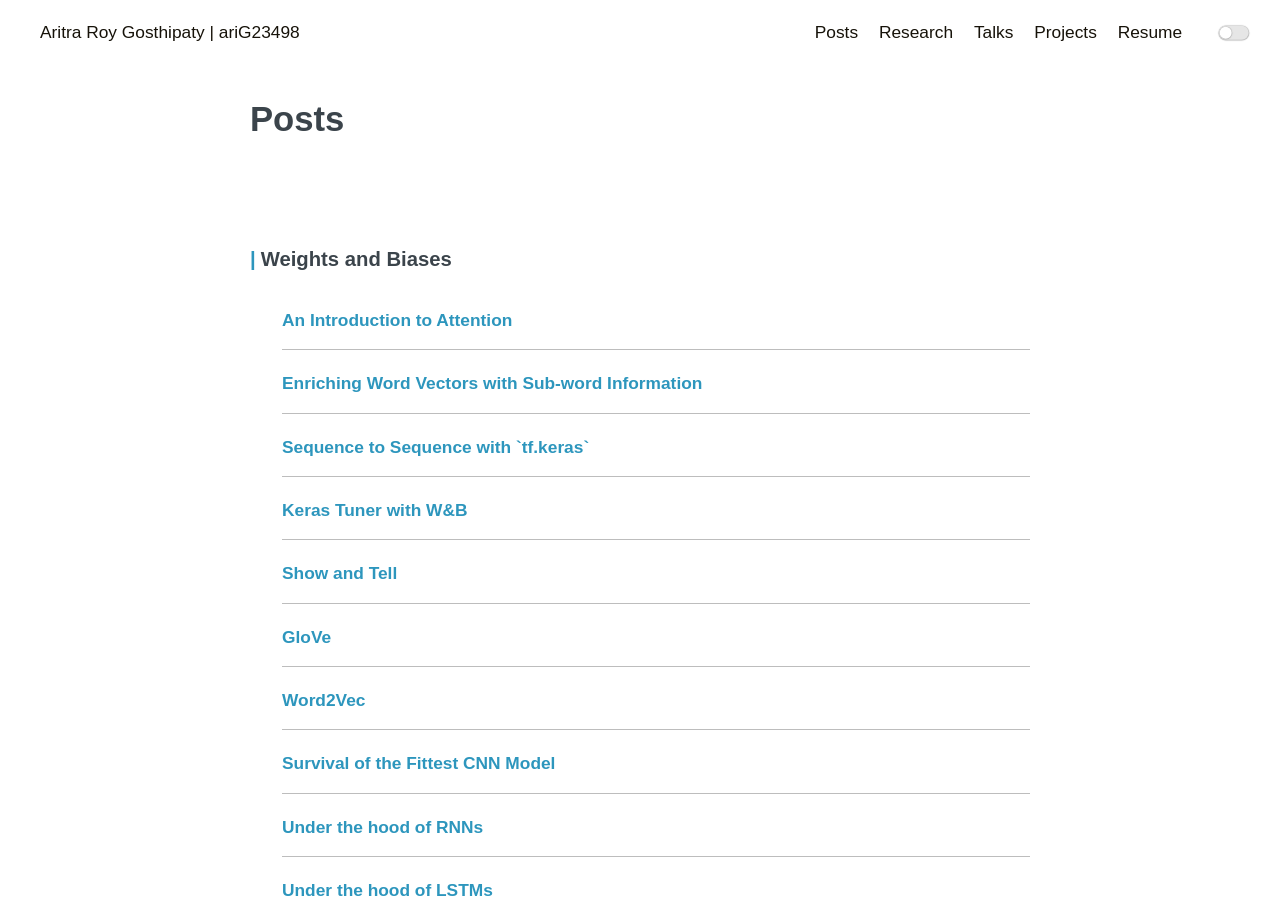
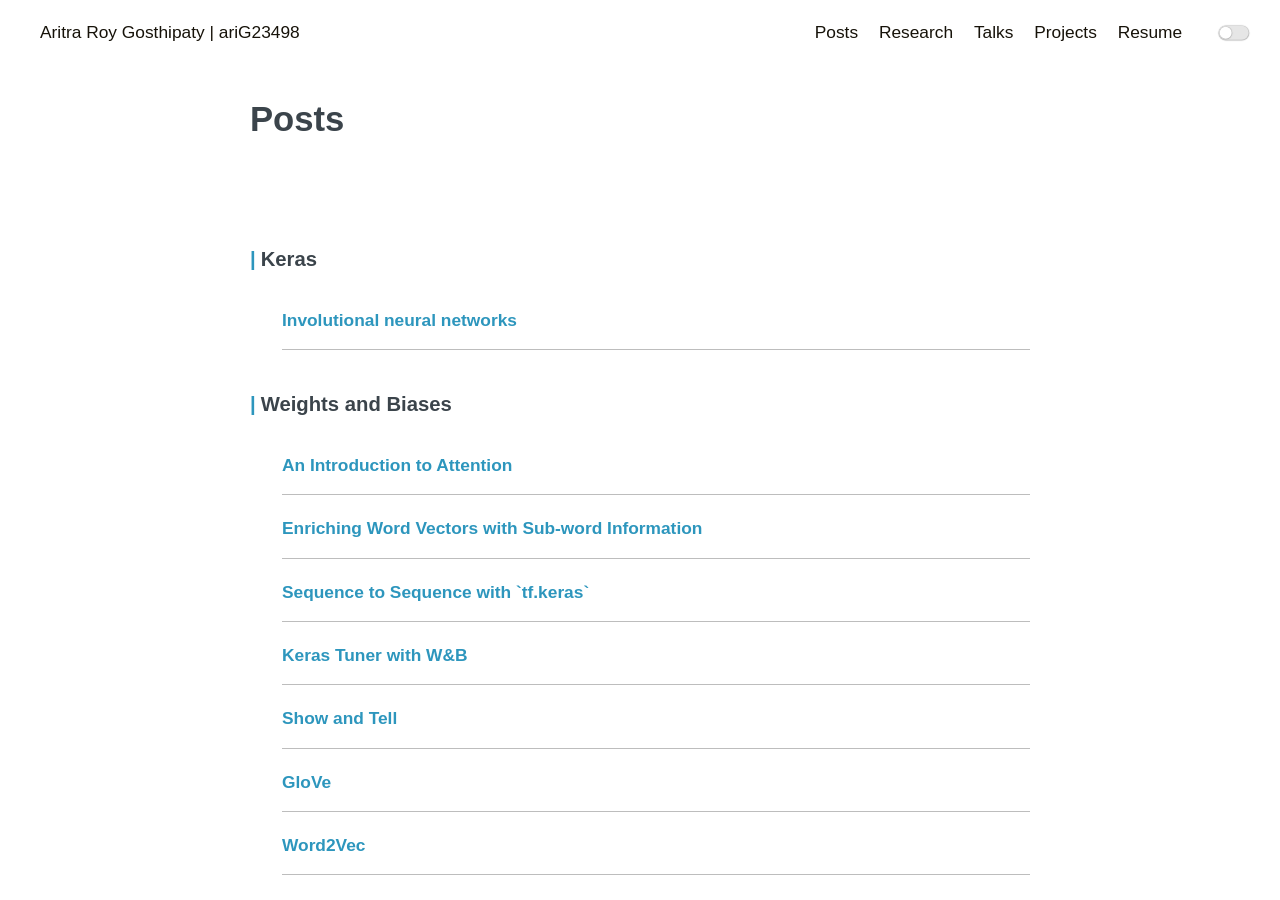
Before and after one commit to ariG23498/ariG23498.github.io, a Jekyll site: the page built from blogs.md, in a window 1280 px wide and 900 px high. Built offline with Jekyll 4.4.1, drawn with Linux system fonts in a browser that asks for light colours.

Commit message:
adding keras

```diff
--- a/blogs.md
+++ b/blogs.md
@@ -7,6 +7,10 @@ permalink: /posts
 <!-- Write the Post page here -->
 <div class="main">
     <div class="post-wrap archive">
+        <h3>Keras</h3>
+        <article class="archive-item">
+                <a class="archive-item-link" href="https://keras.io/examples/vision/involution/" target="_blank" rel="noopener noreferrer">Involutional neural networks</a>
+        </article>
         <h3>Weights and Biases</h3>
             <article class="archive-item">
                 <a class="archive-item-link" href="http://bit.ly/att-one" target="_blank" rel="noopener noreferrer">An Introduction to Attention</a>
```
